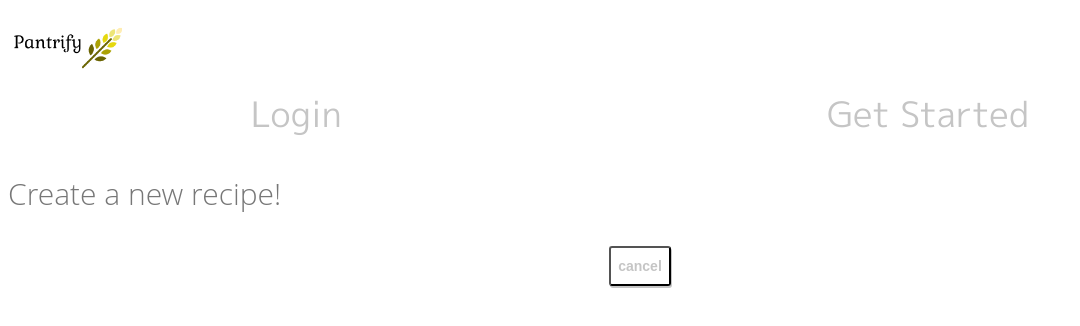
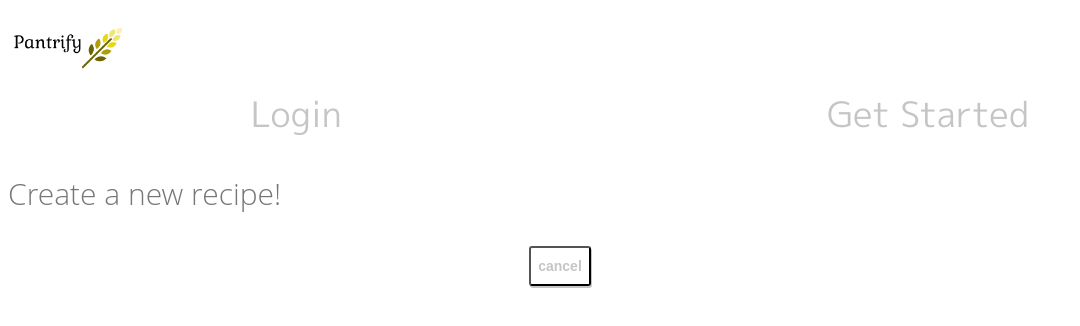
Before and after one commit to tortei1000/pantrify, a React (Create React App) app: page /#/wizard in a window 1280 px wide. Shown: the top 326 px of the page, without its empty margins (0-1080 px from the left). Built offline with nearby package versions, Linux system fonts and the light colour scheme.

Commit message:
fixed styles

```diff
--- a/src/stylesheets/_shopping_list.scss
+++ b/src/stylesheets/_shopping_list.scss
@@ -98,17 +98,19 @@
 
   @media(min-width:1000px){
     .buttons_container{
-      max-width: 900px;
-      margin-left: auto;
-      margin-right: auto;
+      padding-right: 10em;
+
       button{
         font-size: 14px;
       }
 
     }
     .shopping_container{
-      max-width: 900px;
-      margin-left: auto;
-      margin-right: auto;
+      padding-left: 10em;
+      align-items: center;
+
+    }
+    .quantity_unit_container{
+      padding: 5em;
     }
   }
```
